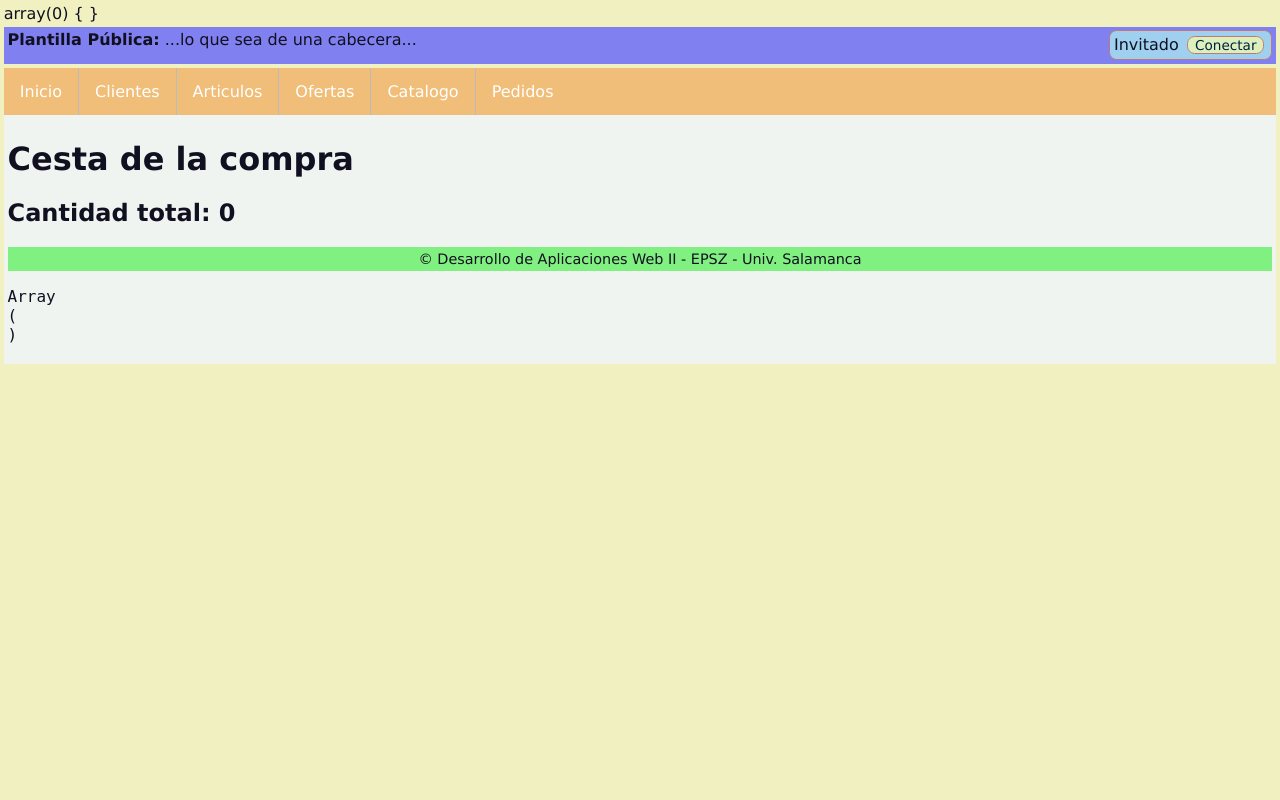
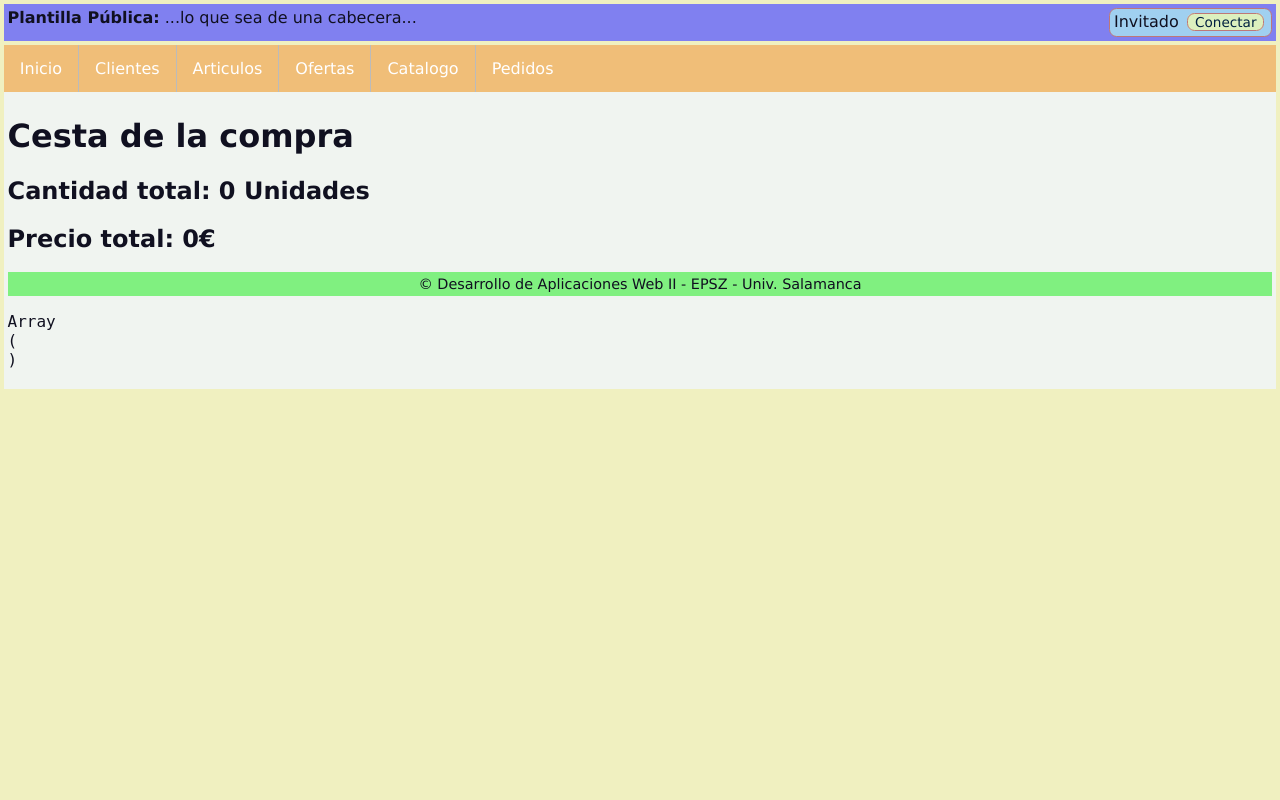
Before and after one commit to Saul-prog/DAW2-SOA, a PHP site: page /daw2/index.php?a=compra in a window 1280 px wide. Run offline with PHP 8.4, Linux system fonts and the light colour scheme.

Commit message:
Visualización de cesra

```diff
--- a/mini/controladores/compra.php
+++ b/mini/controladores/compra.php
@@ -16,7 +16,7 @@ class controlador_compra extends controlador
         $cesta= Cesta::instancia_de_sesion();
         $registros= $cesta->contenido();
         $total=$cesta->total_articulos();
-        var_dump($registros);
+        //var_dump($registros);
        // $lineas=$total=$cesta->total_articulos();//Se va a mostrar todo de una sin importar la cantidad
         //----------
         //Dar una respuesta
--- a/mini/funciones/modelos.php
+++ b/mini/funciones/modelos.php
@@ -136,18 +136,6 @@ class basedatos
     return $res;
   }//contar
 
-    public static function buscarUno($tabla,$campo,$id){
-        if (self::conectar()) {
-            if (self::$depurar) log::mensajeLin( __METHOD__);
-            $peticion= self::$conexion->prepare("SELECT * FROM ? WHERE ? = ? ");
-            $peticion->bind_param("sss",$tabla,$campo,$id);
-            $peticion->execute();
-            $rs= $peticion->get_result();
-            $res= $rs->fetch_assoc();
-        }//if
-        return $res;
-      return $res;
-    }
 
 
 
--- a/mini/modelos/articulo.php
+++ b/mini/modelos/articulo.php
@@ -65,6 +65,25 @@ class articulo extends modeloDAO
     return $sql;
   }//sqlListar
 
+    //Se obtiene un artículo y si es oferte se le cambia el precio
+    //-$id es la referencia del artículo
+    //-$esOferta indica si se debe buscar el nuevo precio en la tabla ofertas
+    public function rellenar($id,$esOferta=0){
+        $sql='SELECT * FROM articulos WHERE  referencia = "'.$id.'"';
+        $datos = basedatos::obtenerUno($sql);
+        $this->referencia=$datos['referencia'];
+        $this->precio=$datos['precio'];
+        $this->iva=$datos['iva'];
+
+        if($esOferta){
+            $sql='SELECT precio FROM ofertas WHERE  refART = "'.$id.'"';
+            $datos=basedatos::obtenerUno($sql);
+            $this->precio=$datos['precio'];
+        }
+
+
+        return $datos;
+    }
 
   //-------------------------------------------------------------------------
   //-------------------------------------------------------------------------
--- a/mini/modelos/compra.php
+++ b/mini/modelos/compra.php
@@ -65,17 +65,16 @@ class compra extends modeloDAO
     }//sqlListar
 
     public function rellenar($id,$esOferta=0){
+        $sql='SELECT * FROM articulos WHERE  referencia = "'.$id.'"';
+        $datos = basedatos::obtenerUno($sql);
+        if($esOferta){
+            $sql='SELECT precio FROM ofertas WHERE  refART = "'.$id.'"';
+            $datos2=basedatos::obtenerUno($sql);
+            $esOferta = True;
+            $datos['precio'] = $datos2['precio'];
+        }
 
-        $datos = basedatos::buscarUno('articulos', 'referencia', $id);
-        $this->referencia = $datos->referencia;
-        $esOferta = False;
-        $precio = $datos->precio;
-        $iva = $datos->iva;
-        if($esOferta){
-            $datos=basedatos::buscarUno('ofertas','refArt',$id);
-            $esOferta = True;
-            $precio = $datos->precio;
-        }
+        return $datos;
     }
 
     //-------------------------------------------------------------------------
--- a/mini/vistas/catalogo/catalogo.php
+++ b/mini/vistas/catalogo/catalogo.php
@@ -33,7 +33,7 @@ if (is_array($registros)) {
     vista::generarPieza( 'ficha_articulo', array( 'articulo'=>$modelo, 'pagina'=>$pagina));
 
     //Opcion 2: incluir a mano.
-    //include( 'ficha_articulo.php');
+    //include('ficha_compra.php');
 
     //Opcion 3: aqui a mano.
     //echo '<div>'; print_r( $modelo); echo '</div>';
--- a/mini/vistas/compra/compra.php
+++ b/mini/vistas/compra/compra.php
@@ -27,24 +27,40 @@ depurar( array(
     <div class="hoja">
 <?php //Generar los registros obtenidos de la compra.
 if (is_array($registros)) {
-    $modelo= new compra;
     $cantidad_final=0;
+    $pagina=1;
+    $precio_final=0;
     foreach($registros as $indice => $datos) {
-        var_dump($datos);
+        $modelo=new articulo;
+
         echo '<br>';
-        $modelo->rellenar($indice,$datos);
-        $modelo->cantidad=$datos['cantidad'];
+        $modelo->rellenar($indice,$datos['oferta']);
+        //var_dump($modelo);
         //Opcion 1: Siguiendo el framework
-        vista::generarParcial( 'ficha_compra', array( 'compra'=>$modelo, 'pagina'=>$pagina));
-
+        //vista::generarParcial( 'ficha_compra', array( 'articulo'=>$modelo, 'pagina'=>$pagina));
+        ?>
+        <div class="articulo">
+          <div class="caja-sombra">
+                <?php echo $modelo->referencia;?><br/>
+              <div class="der">
+                Precio: <?php echo $modelo->precio;?>€<br>
+              </div>
+              IVA:    <?php echo $modelo->iva;?>
+              <br>
+              Precio total: <?php echo $modelo->precio*$datos['cantidad'];?>
+          </div>
+        </div>
+        <?php
         //Opcion 2: incluir a mano.
         //include( 'ficha_oferta.php');
 
         //Opcion 3: aqui a mano.
         //echo '<div>'; print_r( $modelo); echo '</div>';
         $cantidad_final= $cantidad_final+($datos['cantidad']);
+        $precio_final+=$datos['cantidad']*$modelo->precio;
     }//foreach
-        echo '<div> <H2>Cantidad total: '.$cantidad_final.'</H2>';
+        echo '<div> <H2>Cantidad total: '.$cantidad_final.' Unidades</H2>';
+        echo '<div> <H2>Precio total: '.$precio_final.'€</H2>';
 } else {
     echo 'No hay datos.';
 }
```
Also changed, not shown: mini/vistas/compra/ficha_compra.php (+12 -9 lines).
